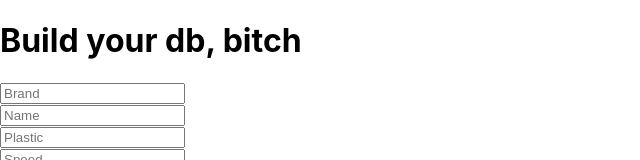
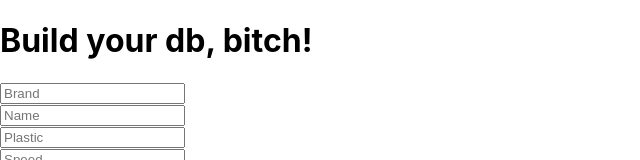
Before and after one commit to wakennedy/dps, a Next.js app: page /form in a window 1280 px wide. Shown: the top 160 px of the page, without its empty margins (0-640 px from the left). Built offline with nearby package versions, Linux system fonts and the light colour scheme.

Commit message:
testing git updates

```diff
--- a/pages/form.tsx
+++ b/pages/form.tsx
@@ -47,7 +47,7 @@ const FormPage = () => {
 
   return (
     <div>
-      <h1>Build your db, bitch</h1>
+      <h1>Build your db, bitch!</h1>
       <form
         onSubmit={(e) => {
           e.preventDefault();
```
